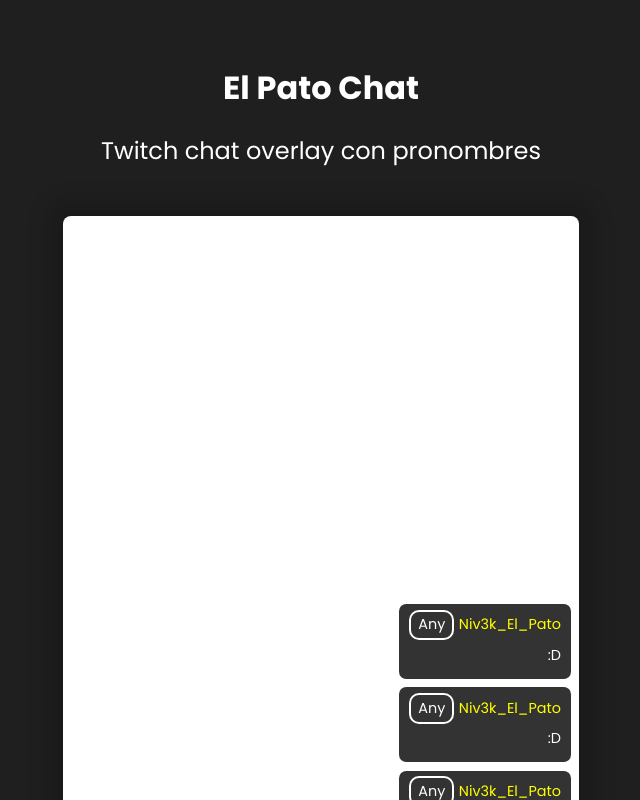
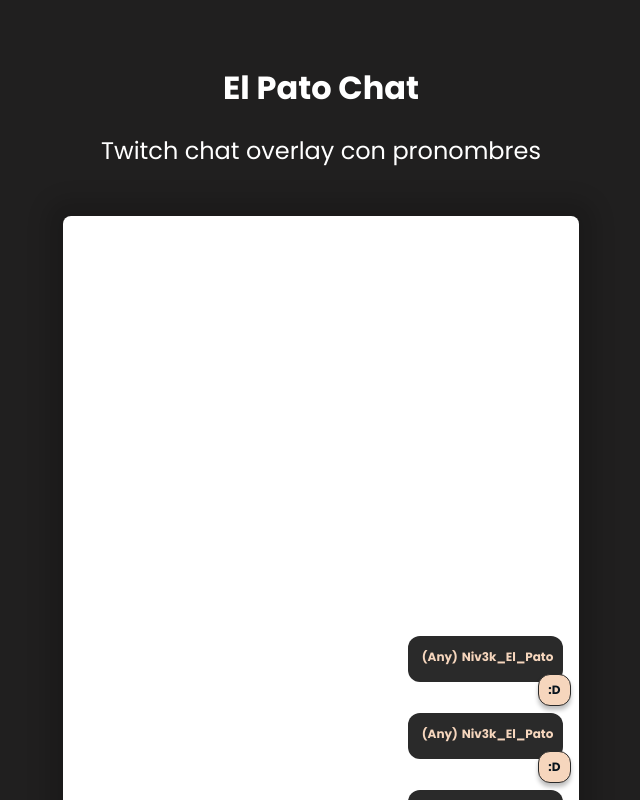
Before and after one commit to PatitoDev/ElPatoChat, a React (Vite) app in the folder front/: page / in a window 1280 px wide. Shown: the top 800 px of the page, without its empty margins (319-959 px from the left). Built offline with nearby package versions, Linux system fonts and the light colour scheme.

Commit message:
theme changes

```diff
--- a/front/src/components/ChatBubble/chatHeader/index.tsx
+++ b/front/src/components/ChatBubble/chatHeader/index.tsx
@@ -9,7 +9,7 @@
     }
 
     { displayPronoun && (
-      <S.Pronouns> { displayPronoun } </S.Pronouns>
+      <S.Pronouns>({ displayPronoun })</S.Pronouns>
     )}
     <S.UserName color={color}>{ userDisplayName }</S.UserName>
   </S.Container>
--- a/front/src/components/ChatBubble/chatHeader/styles.ts
+++ b/front/src/components/ChatBubble/chatHeader/styles.ts
@@ -1,25 +1,27 @@
 import styled from 'styled-components';
 
 export const Container = styled.div`
+  margin-right: 8px;
+  margin-bottom: -8px;
+  border-radius: 12px;
+  padding: 0.5em 0.8em 0.8em 0.8em;
+
+  background-color: #2a2a2a;
   display: flex;
   align-items: center;
   justify-content: end;
   min-height: 30px;
-  margin-bottom: 0.3em;
+  color: #F6D6BD;
 `;
 
 export const Badge = styled.img`
-  margin: 0 0.1em;
+  margin: 0 0.2em;
 `;
 
 export const Pronouns = styled.div`
-  border: solid 0.15em white;
-  padding: 0.2em 0.5em;
-  border-radius: 0.7em;
-  color: white;
-  margin-right: 0.3em;
+  font-weight: 600;
+  margin: 0 0.5ch;
 `;
 
 export const UserName = styled.div<{color?: string}>`
-  color: ${({ color }) => color ? color : '#13a25a'};
 `;
--- a/front/src/components/ChatBubble/chatMsgContent/index.tsx
+++ b/front/src/components/ChatBubble/chatMsgContent/index.tsx
@@ -8,7 +8,13 @@
 const ChatMsgContent = ({ messageParts }: ChatMsgContentProps) => (
   messageParts.map(({ content, type, customEmote }, index) => {
     if (type === 'emote') {
-      return <Emote key={index} id={content} customEmote={customEmote} scale={messageParts.length === 1 ? 3 : 1} />
+      return <Emote
+        key={index}
+        id={content}
+        customEmote={customEmote}
+        scale={messageParts.length === 1 ? 3 : 1}
+        alignCorrection={messageParts.length > 1}
+      />
     }
     return <span key={index}>{content}</span>
   })
--- a/front/src/components/ChatBubble/emote/index.tsx
+++ b/front/src/components/ChatBubble/emote/index.tsx
@@ -1,28 +1,32 @@
-import styled from 'styled-components';
+import styled, { css } from 'styled-components';
 import { CustomEmote } from '../../../api/elpatoApi/types';
 
 export interface EmoteProps {
   id: string,
   customEmote?: CustomEmote,
-  scale?: 1 | 2 | 3
+  scale?: 1 | 2 | 3,
+  alignCorrection?: boolean
 }
 
 const getEmoteUrl = (id:string, format = "default", theme: "dark" | 'light' = "dark", scale: '1.0' | '2.0' | '3.0' = "3.0") => {
   return `https://static-cdn.jtvnw.net/emoticons/v2/${id}/${format}/${theme}/${scale}`;
 };
 
-const EmoteContainer = styled.img`
-  //width: 28px;
-  //height: 28px;
+const EmoteContainer = styled.img<{ alignCorrection?: boolean }>`
   border-radius: 0.5em;
   margin: 0.1em;
   vertical-align: middle;
   position: relative;
-  top: -5px;
+  ${props => props.alignCorrection && css`
+    top: -5px;
+  `}
 `;
 
-const Emote = ({ id, customEmote, scale = 1 } : EmoteProps) => {
-  return <EmoteContainer src={customEmote?.[`url${scale}x`] ?? getEmoteUrl(id, undefined, undefined, `${scale}.0`)} />
+const Emote = ({ id, customEmote, scale = 1, alignCorrection } : EmoteProps) => {
+  return <EmoteContainer
+    alignCorrection={alignCorrection}
+    src={customEmote?.[`url${scale}x`] ?? getEmoteUrl(id, undefined, undefined, `${scale}.0`)}
+  />
 };
 
 export default Emote;
--- a/front/src/components/ChatBubble/styles.ts
+++ b/front/src/components/ChatBubble/styles.ts
@@ -14,7 +14,6 @@
 export const Message = styled.div<{ direction: 'left' | 'right' }>`
   animation: ${easeIn} 0.2s ease-in;
   text-align: end;
-  color: white;
 
   display: flex;
   flex-direction: column;
@@ -24,14 +23,19 @@
   }
 
   margin: 0.3em 0;
-  font-size: 0.9em;
 
-  background-color: rgba(0,0,0,0.8);
-  padding: 0.4em 0.7em 0.9em 0.7em;
-  border-radius: 0.5em;
+  font-size: 12px;
+  font-weight: bold;
 `;
 
 export const Content = styled.div<{ direction: 'left' | 'right'}>`
+  background-color: #F6D6BD;
+  color: #08141E;
+  padding: 0.5em 0.8em;
+  border-radius: 12px;
+  border: solid 1px #2a2a2a;
+  box-shadow: 0px 4px 4px 0px rgba(0, 0, 0, 0.25);
+
   word-break: break-word;
   ${({ direction }) => direction === 'left' ?
     css` text-align: start;` :
```
